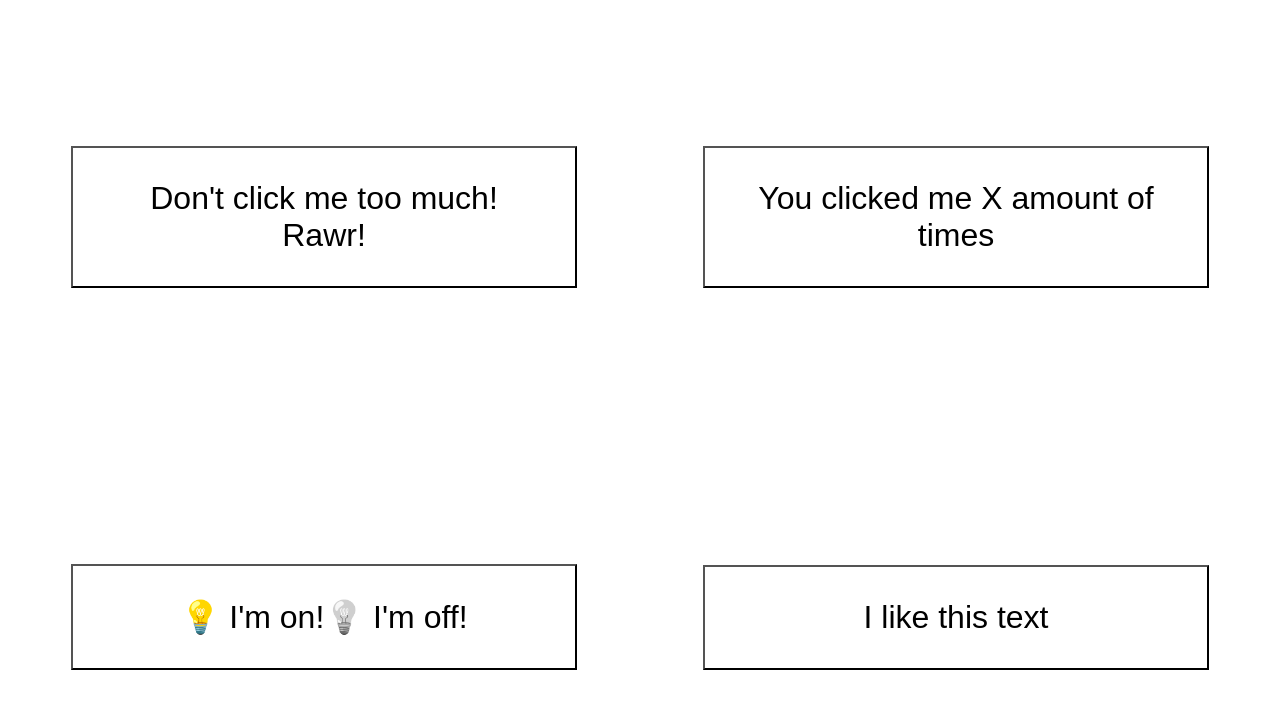
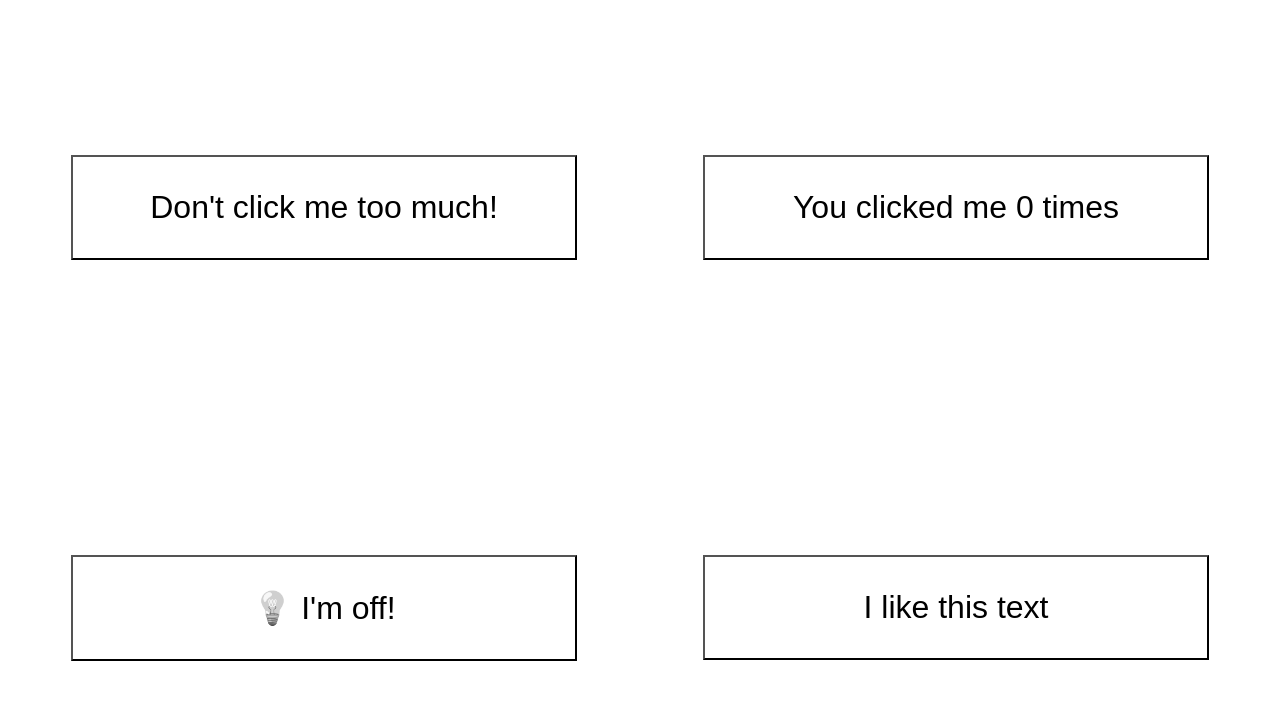
Before and after one commit to Fadymain/fancy-buttons, a React (Create React App) app: page / in a window 1280 px wide. Shown: the top 708 px of the page. Built offline with nearby package versions, Linux system fonts and the light colour scheme.

Commit message:
importing the useState hook into components

```diff
--- a/src/components/AngryButton.js
+++ b/src/components/AngryButton.js
@@ -1,8 +1,12 @@
+import { useState } from "react";
+
 function AngryButton() {
+  const [anger, setAnger] = useState(0);
+
   return (
-    <button className="AngryButton">
-      {/* If you have NOT reached the maximum */}<span>Don't click me too much! </span>
-      {/* If you HAVE reached the maximum */}<span>Rawr!</span>
+    <button style={{ backgroundColor: `rgba(255,0,0,${anger})` }} className="AngryButton">
+      {anger <  1 && <span>Don't click me too much! </span>}
+      {anger > 1 && <span>Rawr!</span>}
     </button>
   );
 }
--- a/src/components/CounterButton.js
+++ b/src/components/CounterButton.js
@@ -1,7 +1,11 @@
+import { useState } from "react";
+
 function CounterButton(){
+  const [clickAmount, setClickAmount] = useState(0);
+
   return (
     <button className="CounterButton">
-      You clicked me X amount of times
+      You clicked me {clickAmount} times
     </button>
   );
 }
--- a/src/components/LightSwitchButton.js
+++ b/src/components/LightSwitchButton.js
@@ -1,8 +1,12 @@
+import { useState } from "react";
+
 function LightSwitchButton(){
+  const [light, setLight] = useState("off");
+
   return (
     <button className="LightSwitchButton">
-      {/* When the state is on */}<span className="on"><i>💡</i> I'm on!</span>
-      {/* When the state is off */}<span className="off"><i>💡</i> I'm off!</span>
+      {light === "on" && <span className="on"><i>💡</i> I'm on!</span>}
+      {light === "off" && <span className="off"><i>💡</i> I'm off!</span>}
     </button>
   );
 }
--- a/src/components/TextRepeaterButton.js
+++ b/src/components/TextRepeaterButton.js
@@ -1,7 +1,16 @@
+import { useState } from "react";
+
 function TextRepeaterButton(){
+  const [repititions, setRepititions] = useState(1);
+
+  const textArray = [];
+  for (let i = 0; i < repititions; i++) {
+    textArray.push(<span key={i}>I like this text</span>);
+  }
+
   return (
     <button className="TextRepeaterButton">
-      <span>I like this text</span>
+      {textArray}
     </button>
   );
 }
```
